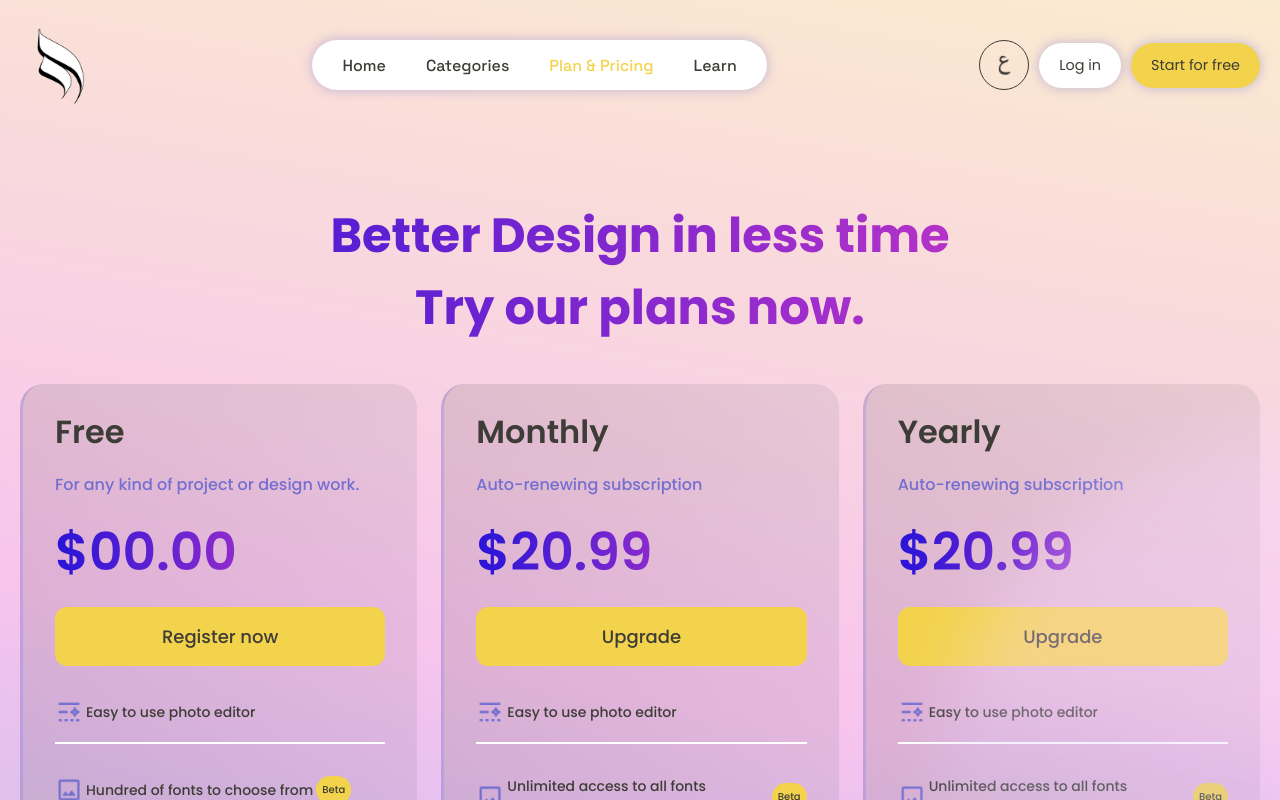
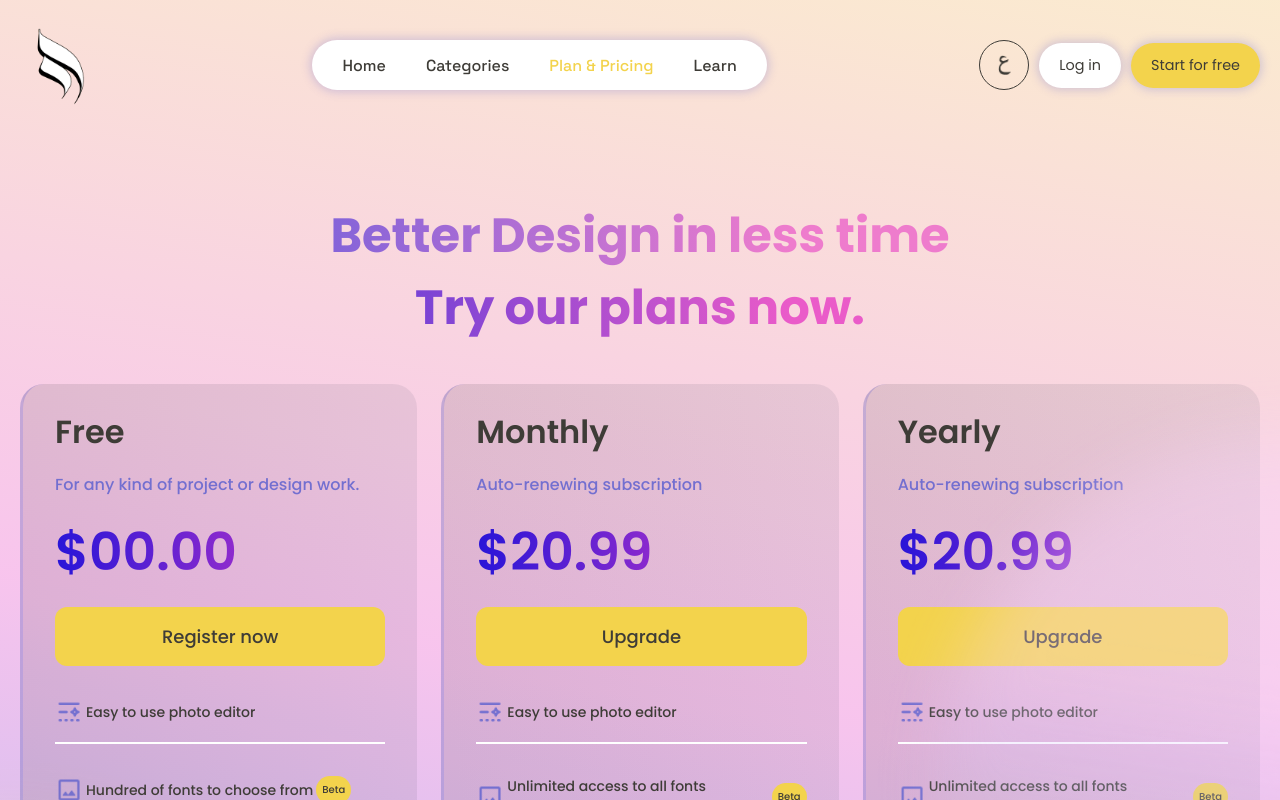
Before and after one commit to ahmed-maatty/image-edit, a React (Vite) app: page /pricing in a window 1280 px wide. Shown: the top 800 px of the page. Built offline with nearby package versions, Linux system fonts and the light colour scheme; no server answers.

Commit message:
font-color

```diff
--- a/src/components/layout/Navbar.jsx
+++ b/src/components/layout/Navbar.jsx
@@ -142,7 +142,7 @@ function Navbar() {
                     className="Laerndropdown"
                     onMouseEnter={() => setOpen(true)}
                   >
-                    <Link to="/learn" className={`link ${isActive("learn")}`} onMouseEnter={() => setOpen(true)}>
+                    <Link className={`link ${isActive("learn")}`} onMouseEnter={() => setOpen(true)}>
                       Learn
                     </Link>
 
--- a/src/scss/style.scss
+++ b/src/scss/style.scss
@@ -3837,14 +3837,16 @@ body.Plan_Pricing {
       padding-top: 200px;
       margin-bottom: 40px;
       .box-content {
+        h1 {
+          opacity: 0.8;
+        }
+        h2 {
+          opacity: 0.6;
+        }
         h1,
         h2 {
           text-align: center;
-          background: linear-gradient(
-            87.95deg,
-            #090edb -15.78%,
-            #e73dc4 102.06%
-          );
+          background: linear-gradient(88deg, #090edb 14.78%, #e73dc4 62.06%);
           -webkit-background-clip: text;
           -webkit-text-fill-color: transparent;
           background-clip: text;
```
